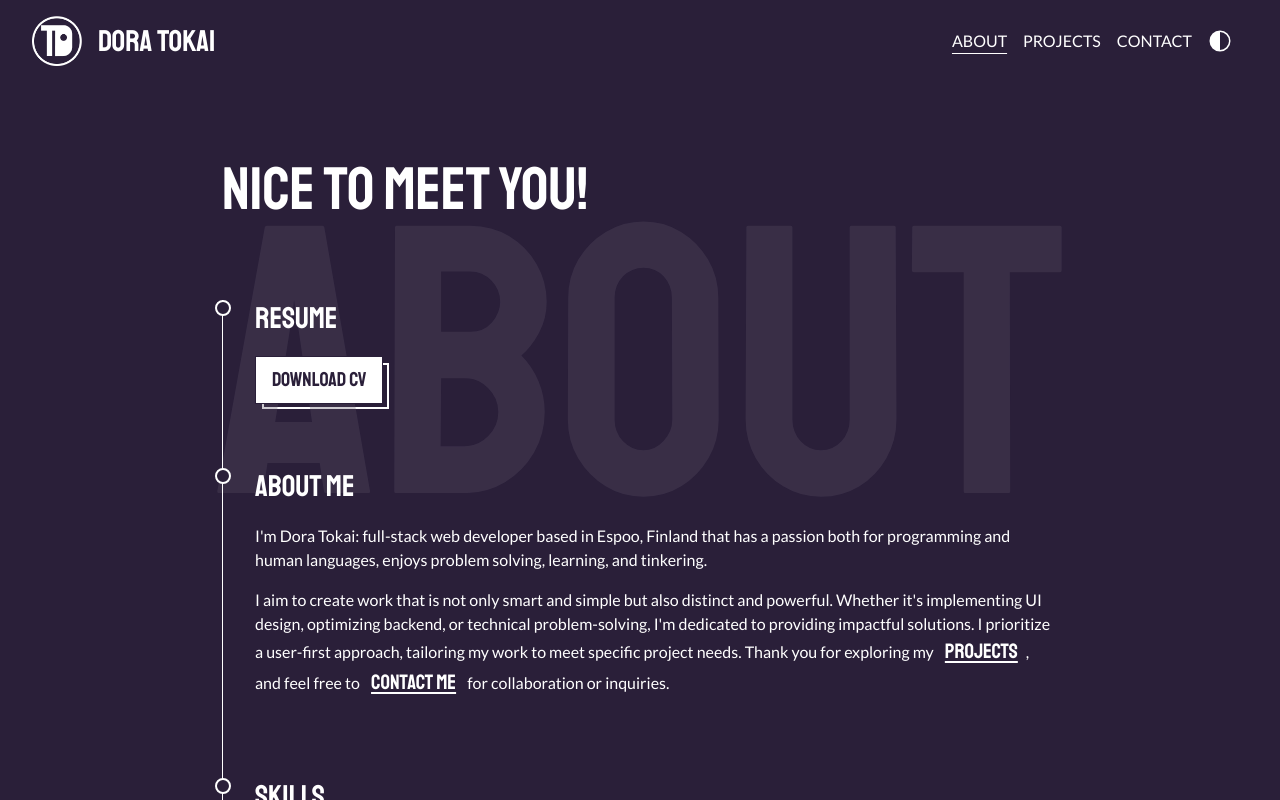
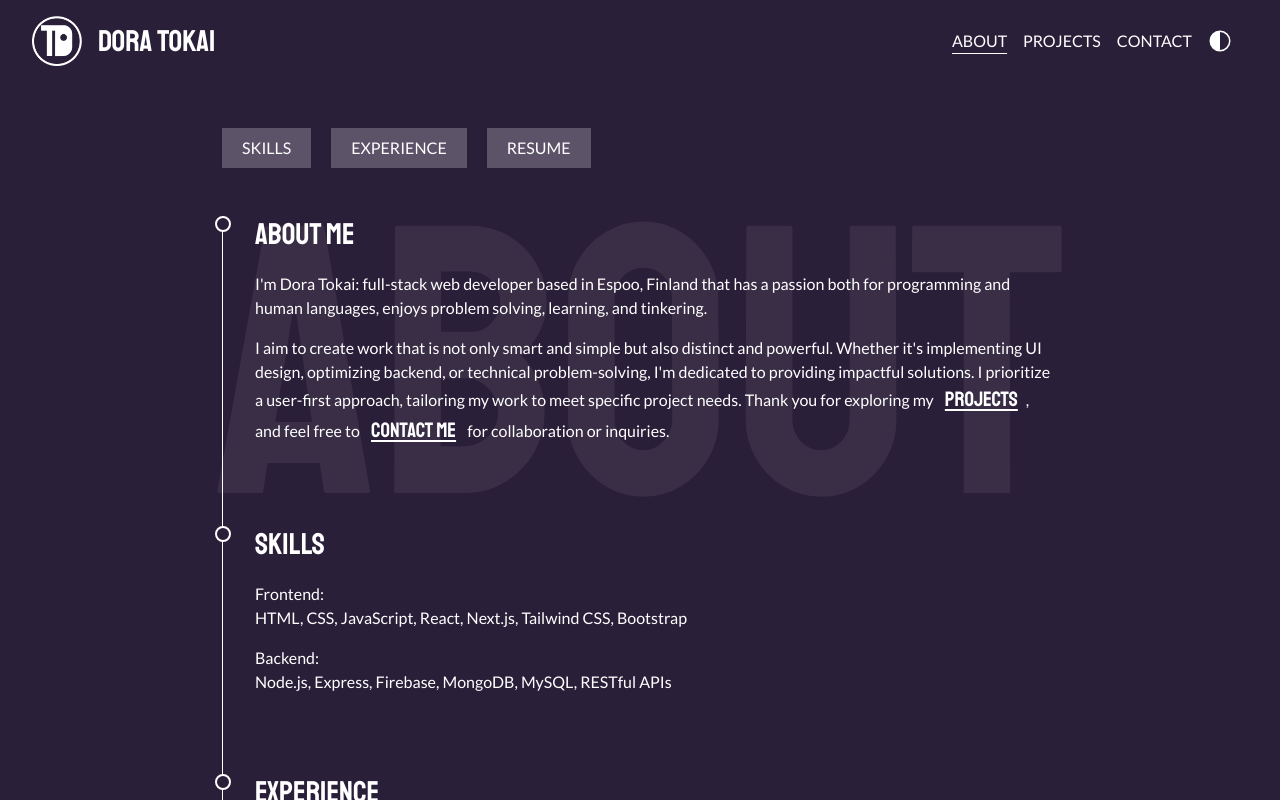
Before and after one commit to tdora28/portfolio, a Next.js app: page /about in a window 1280 px wide. Shown: the top 800 px of the page. Built offline with nearby package versions, Linux system fonts and the light colour scheme.

Commit message:
Add short menu to About page

```diff
--- a/src/app/about/page.tsx
+++ b/src/app/about/page.tsx
@@ -7,15 +7,24 @@ const AboutPage = () => {
   return (
     <>
       <main className="container">
-        <h2 className={`${fontDisplay} text-5xl sm:text-6xl py-20`}>Nice to meet you!</h2>
+        <ul className="flex flex-col sm:flex-row sm:justify-between gap-5 sm:max-w-max text-center my-10 py-2 uppercase">
+          <li>
+            <Link href="#skills" className="bg-side px-5 py-2 indent block">
+              Skills
+            </Link>
+          </li>
+          <li>
+            <Link href="#experience" className="bg-side px-5 py-2 indent block">
+              Experience
+            </Link>
+          </li>
+          <li>
+            <Link href="#resume" className="bg-side px-5 py-2 indent block">
+              Resume
+            </Link>
+          </li>
+        </ul>
         <section>
-          {/* Resume */}
-          <div className="side-decor">
-            <h3 className={`${fontDisplay} text-3xl pb-5`}>Resume</h3>
-            <a href="/cv-dora-tokai.pdf" download="cv-dora-tokai.pdf" className={`${fontDisplay} inline-block btn bg-frame indent`}>
-              Download CV
-            </a>
-          </div>
           {/* About Me */}
           <div className="side-decor">
             <h3 className={`${fontDisplay} text-3xl pb-5`}>About Me</h3>
@@ -33,8 +42,9 @@ const AboutPage = () => {
               for collaboration or inquiries.
             </p>
           </div>
+
           {/* Skills */}
-          <div className="side-decor">
+          <div id="skills" className="side-decor scroll-top">
             <h3 className={`${fontDisplay} text-3xl pb-5`}>Skills</h3>
             <p className="flex flex-col">
               <span>Frontend:</span>
@@ -45,8 +55,9 @@ const AboutPage = () => {
               <span>Node.js, Express, Firebase, MongoDB, MySQL, RESTful APIs</span>
             </p>
           </div>
+
           {/* Experience */}
-          <div className="side-decor">
+          <div id="experience" className="side-decor scroll-top">
             <h3 className={`${fontDisplay} text-3xl pb-5`}>Experience</h3>
             <p className="flex flex-col">
               <span>2023 - communications intern</span>
@@ -67,6 +78,14 @@ const AboutPage = () => {
               </span>
             </p>
           </div>
+
+          {/* Resume */}
+          <div id="resume" className="side-decor scroll-top">
+            <h3 className={`${fontDisplay} text-3xl pb-5`}>Resume</h3>
+            <a href="/cv-dora-tokai.pdf" download="cv-dora-tokai.pdf" className={`${fontDisplay} inline-block btn bg-frame indent`}>
+              Download CV
+            </a>
+          </div>
         </section>
       </main>
 
--- a/src/app/globals.css
+++ b/src/app/globals.css
@@ -3,8 +3,12 @@
 @tailwind utilities;
 
 :root {
+  /* COLORS */
   --bg-color: #2a1f39;
   --side-color: #5d5369;
+
+  /* LAYOUT */
+  --nav-height: 5rem;
 }
 /* If I want to implement light/dark mode: @media (prefers-color-scheme: dark) {} */
 
@@ -21,8 +25,8 @@ body {
   flex-direction: column;
   justify-content: space-between;
   min-height: 100vh;
-  /* 5rem to give space to the sticky nav */
-  padding-top: 5rem;
+  /* Give space to the sticky nav */
+  padding-top: var(--nav-height);
   background-color: var(--bg-color);
   color: white;
 }
@@ -110,6 +114,10 @@ p {
 }
 .container-wide {
   max-width: 1500px;
+}
+
+.scroll-top {
+  scroll-margin-top: calc(var(--nav-height) + 1.5rem);
 }
 
 .clr-dark {
```
